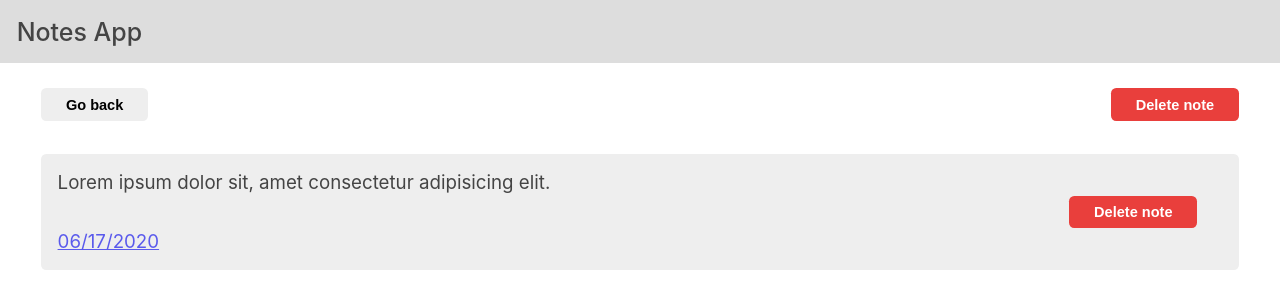
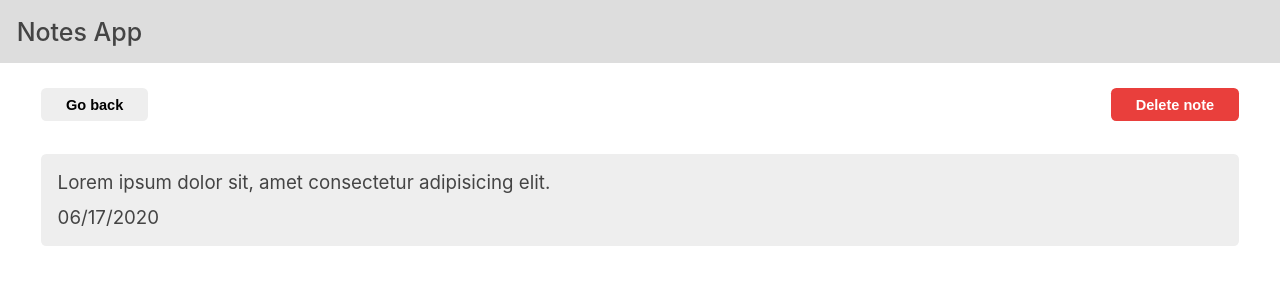
Before and after one commit to zakrzewskib/notes-internship-task, a React (Create React App) app: page /notes/1 in a window 1280 px wide. Shown: the top 308 px of the page. Built offline with nearby package versions, Linux system fonts and the light colour scheme.

Commit message:
Style NotePage - not ideal solution - code repetition

```diff
--- a/src/components/AddNoteForm.js
+++ b/src/components/AddNoteForm.js
@@ -54,7 +54,7 @@ const AddNoteForm = () => {
         <button
           disabled={!formIsValid}
           type="submit"
-          className="btn btn-primary"
+          className="btn btn-add"
         >
           Add note
         </button>
--- a/src/components/Notes/Note.module.css
+++ b/src/components/Notes/Note.module.css
@@ -1,8 +1,3 @@
-.btn-add {
-    border: 1px solid #555;
-    background-color: #fff;
-}
-
 .note {
     font-size: 1.8rem;
     color: #444;
@@ -36,7 +31,7 @@
     color: #ff7d7b;
 }
 
-@media screen and (max-width: 600px) {
+@media screen and (max-width: 630px) {
     .note {
         flex-direction: column;
     }
--- a/src/components/Notes/NotePage.js
+++ b/src/components/Notes/NotePage.js
@@ -2,29 +2,59 @@ import React, { useContext } from 'react';
 import { useParams, useNavigate } from 'react-router-dom';
 
 import NotesContext from '../../store/notes-context';
-import Note from './Note';
+
+import ReactMarkdown from 'react-markdown';
 
 import classes from './NotePage.module.css';
 
-const NotePage = (props) => {
+const formatDate = (date) => {
+  const dateObject = new Date(date);
+
+  const dd = String(dateObject.getDate()).padStart(2, '0');
+  const mm = String(dateObject.getMonth() + 1).padStart(2, '0');
+  const yyyy = dateObject.getFullYear();
+
+  return `${mm}/${dd}/${yyyy}`;
+};
+
+const NotePage = () => {
   const { id } = useParams();
   const navigate = useNavigate();
 
   const notesContext = useContext(NotesContext);
   const note = notesContext.notes.find((note) => note.id === id);
 
+  const navigateBack = () => {
+    navigate('/');
+  };
+
+  const deleteNote = () => {
+    navigateBack();
+    notesContext.deleteNote(note.id);
+  };
+
   return (
     <article className="container">
       <div className={classes['note-buttons']}>
         <button
-          onClick={() => navigate('/')}
+          onClick={navigateBack}
           className={`btn ${classes['btn-go-back']}`}
         >
           Go back
         </button>
-        <button className="btn btn-delete">Delete note</button>
+        <button onClick={deleteNote} className="btn btn-delete">
+          Delete note
+        </button>
       </div>
-      <Note note={note} />
+      <div className={classes['note']}>
+        <div className={classes['note-content']}>
+          <ReactMarkdown className={classes['markdown']}>
+            {note.content}
+          </ReactMarkdown>
+          <p className={classes['note-date']}>{formatDate(note.date)}</p>
+        </div>
+        <div className={classes['note-button-container']}></div>
+      </div>
     </article>
   );
 };
--- a/src/components/Notes/NotePage.module.css
+++ b/src/components/Notes/NotePage.module.css
@@ -7,3 +7,34 @@
 .btn-go-back {
     background-color: #eee;
 }
+
+.note {
+    font-size: 1.8rem;
+    color: #444;
+    background-color: #eee;
+    padding: 1.6rem;
+    border-radius: 0.5rem;
+    display: flex;
+    justify-content: space-between;
+}
+
+.note-content {
+    display: flex;
+    flex-direction: column;
+    gap: 1.2rem;
+}
+
+.note-button-container {
+    padding: 2.4rem;
+    align-self: center;
+}
+
+.note-date a:link,
+.note-date a:visited {
+    color: #5a5aec;
+}
+
+.note-date a:hover,
+.note-date a:active {
+    color: #ff7d7b;
+}
--- a/src/index.css
+++ b/src/index.css
@@ -32,3 +32,8 @@ html {
     color: #fff;
     background-color: #e93f3c;
 }
+
+.btn-add {
+    border: 1px solid #555;
+    background-color: #fff;
+}
```
